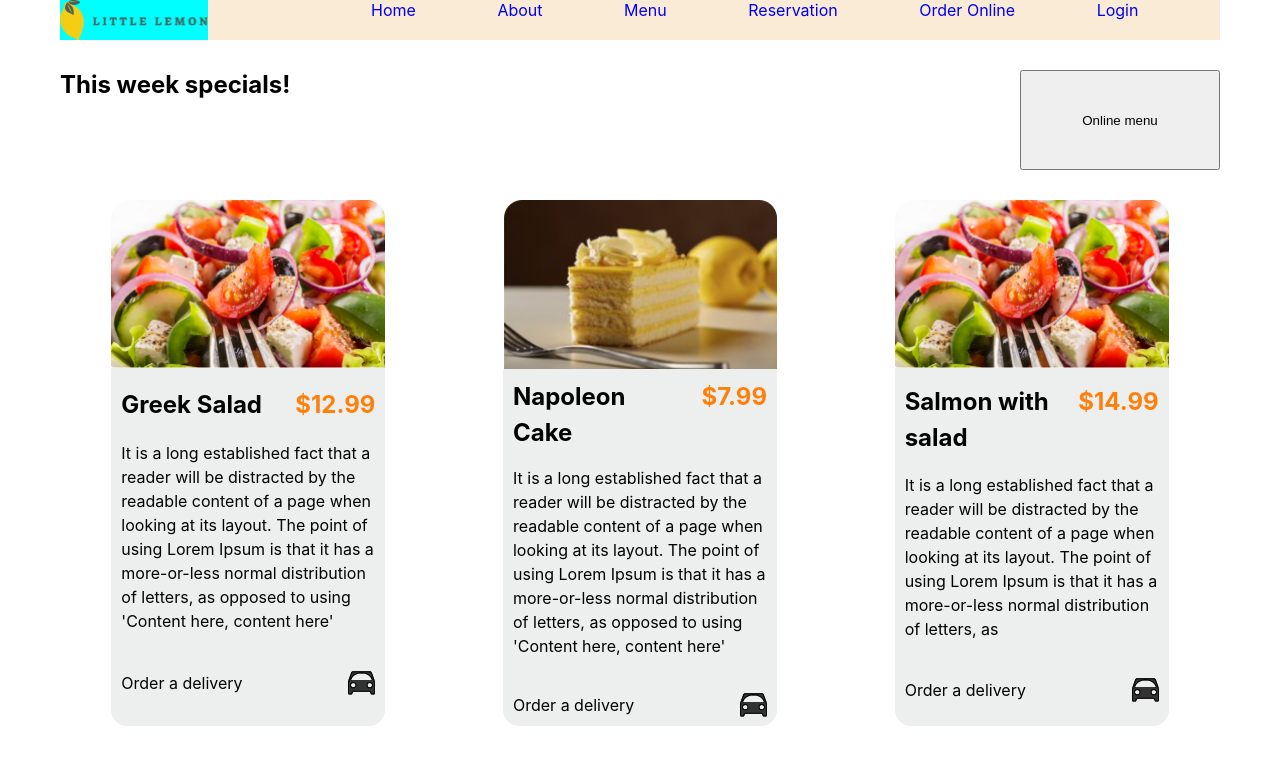
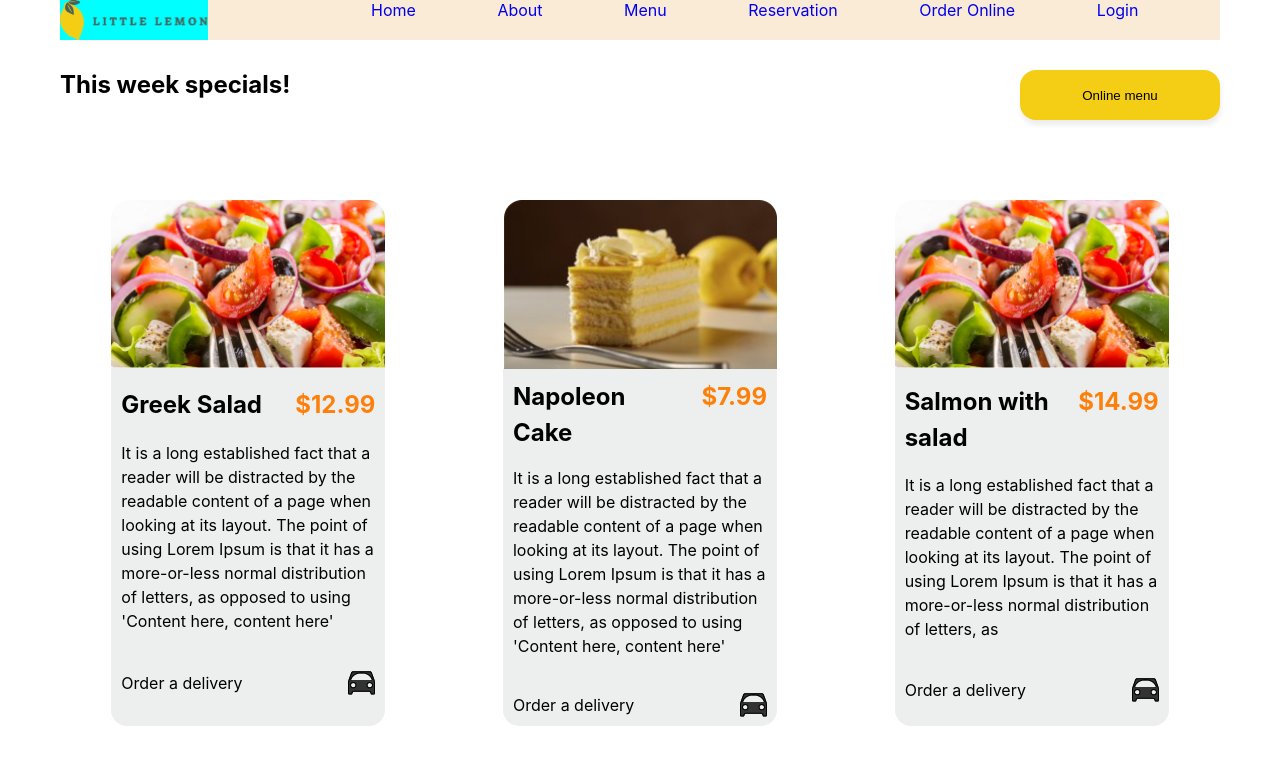
Before and after one commit to YuliiaKozik/little-lemon-restaurant, a React (Create React App) app: page / in a window 1280 px wide. Shown: the top 764 px of the page. Built offline with nearby package versions, Linux system fonts and the light colour scheme.

Commit message:
Adjust a Button Component

```diff
--- /dev/null
+++ b/src/components/Button/Button.css
@@ -0,0 +1,8 @@
+.primaryButton {
+  max-width: 100%;
+  height: 50px;
+  background-color: #f4ce14;
+  border-radius: 16px;
+  border: none;
+  box-shadow: 1px 5px 5px rgb(238, 237, 237);
+}
--- a/src/components/Button.js
+++ b/src/components/Button/Button.js
@@ -1,7 +1,9 @@
+import "./Button.css";
+
 const Button = ({ children }) => {
     return (
         <>
-            <button>{children}</button>
+            <button className="primaryButton">{children}</button>
         </>
     )
 }
--- a/src/components/Main/Main.js
+++ b/src/components/Main/Main.js
@@ -1,7 +1,7 @@
 import Card from "../Card/Card";
 import specials from "../../specialMenuData";
 import "./Main.css";
-import Button from "../Button"
+import Button from "../Button/Button"
 const Main = () => {
 
     return (
```
